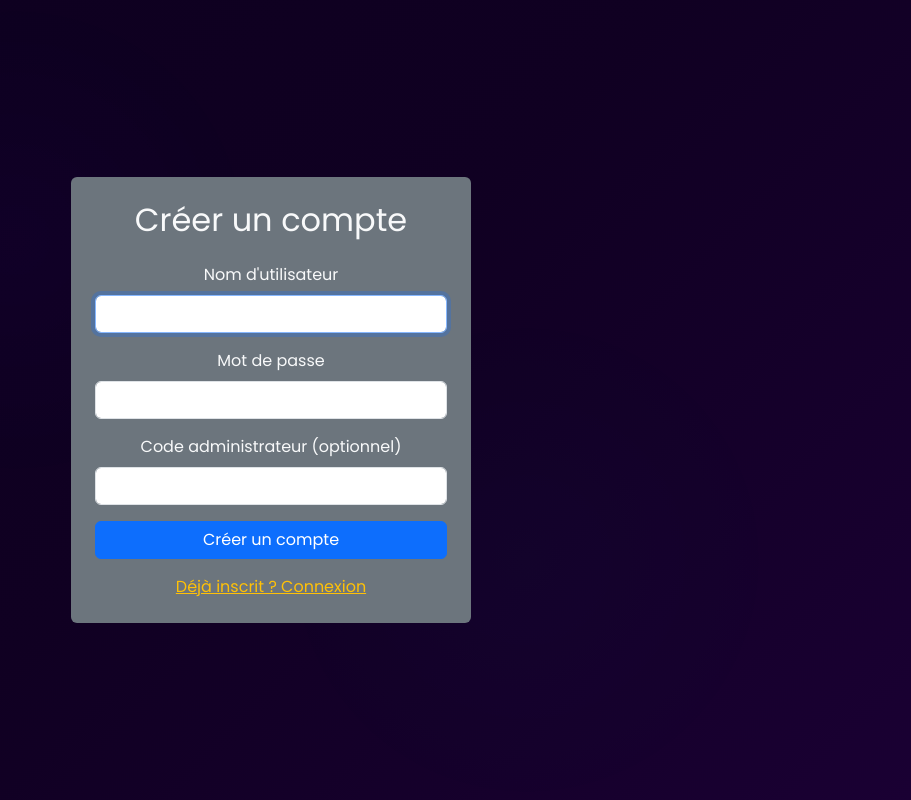
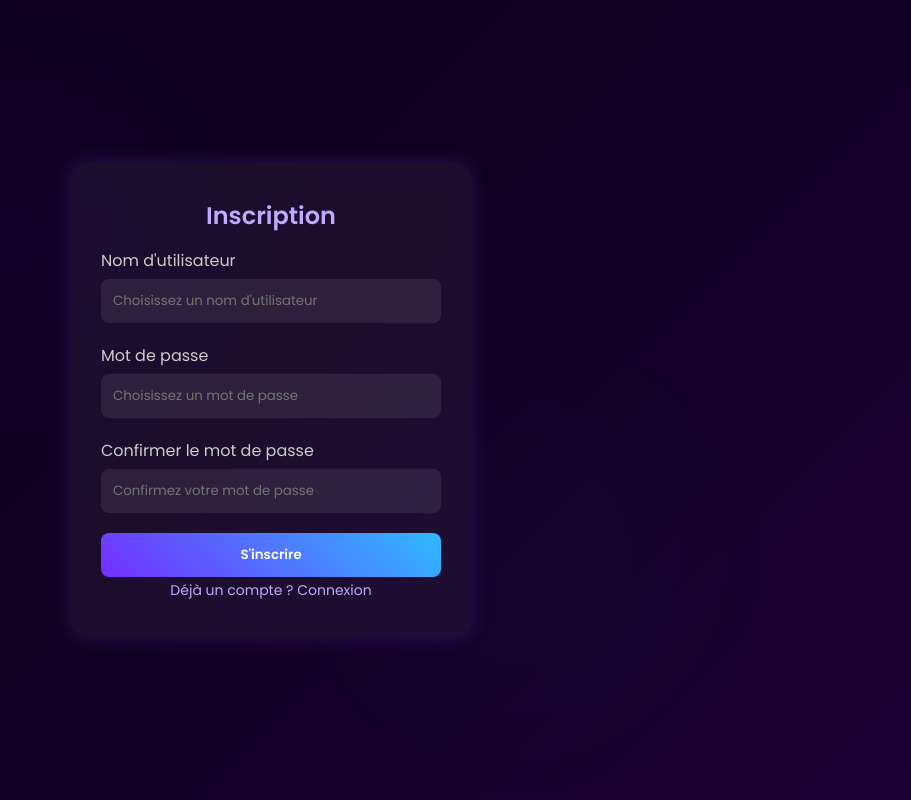
Before and after one commit to brendayologaza4/Robot-trader, a Flask app: page /register in a window 1280 px wide. Shown: the whole page, without its empty margins (369-1280 px from the left). Run offline with Flask 3, Linux system fonts and the light colour scheme; some libraries are stand-ins or nearby versions.

Commit message:
Update register.html

```diff
--- a/templates/register.html
+++ b/templates/register.html
@@ -1,34 +1,35 @@
 <!DOCTYPE html>
 <html lang="fr">
 <head>
-    <meta charset="UTF-8" />
+    <meta charset="UTF-8">
     <title>Inscription - Robot Trader IA</title>
-    <meta name="viewport" content="width=device-width, initial-scale=1" />
+    <meta name="viewport" content="width=device-width, initial-scale=1">
     <link rel="stylesheet" href="{{ url_for('static', filename='style.css') }}">
-    <link href="https://fonts.googleapis.com/css2?family=Poppins:wght@400;600&display=swap" rel="stylesheet">
-    <link rel="stylesheet" href="https://cdn.jsdelivr.net/npm/bootstrap@5.3.3/dist/css/bootstrap.min.css">
+    <link href="https://fonts.googleapis.com/css2?family=Orbitron:wght@500;700&family=Poppins:wght@400;600&display=swap" rel="stylesheet">
 </head>
-<body class="d-flex justify-content-center align-items-center bg-dark text-light" style="min-height:100vh;">
+<body class="auth-body">
 
-<div class="container p-4 rounded bg-secondary" style="max-width: 400px;">
-    <h2 class="text-center mb-4">Créer un compte</h2>
+    <div class="auth-section">
+        <div class="form-container">
+            <h2 class="mb-4">Inscription</h2>
             <form action="/register" method="post" novalidate>
                 <div class="mb-3">
                     <label for="username" class="form-label">Nom d'utilisateur</label>
-            <input type="text" id="username" name="username" class="form-control" required autocomplete="username" autofocus>
+                    <input type="text" id="username" name="username" class="form-input" required autocomplete="username" placeholder="Choisissez un nom d'utilisateur">
                 </div>
                 <div class="mb-3">
                     <label for="password" class="form-label">Mot de passe</label>
-            <input type="password" id="password" name="password" class="form-control" required autocomplete="new-password">
+                    <input type="password" id="password" name="password" class="form-input" required autocomplete="new-password" placeholder="Choisissez un mot de passe">
                 </div>
                 <div class="mb-3">
-            <label for="code_admin" class="form-label">Code administrateur (optionnel)</label>
-            <input type="text" id="code_admin" name="code_admin" class="form-control" autocomplete="off">
+                    <label for="confirm_password" class="form-label">Confirmer le mot de passe</label>
+                    <input type="password" id="confirm_password" name="confirm_password" class="form-input" required autocomplete="new-password" placeholder="Confirmez votre mot de passe">
                 </div>
-        <button type="submit" class="btn btn-primary w-100">Créer un compte</button>
+                <button type="submit" class="btn-submit">S'inscrire</button>
             </form>
             <div class="text-center mt-3">
-        <a href="/login" class="text-warning">Déjà inscrit ? Connexion</a>
+                <a href="/login" class="auth-link">Déjà un compte ? Connexion</a>
+            </div>
         </div>
     </div>
 
```
Lines whose indentation alone changed are shown as unchanged.
